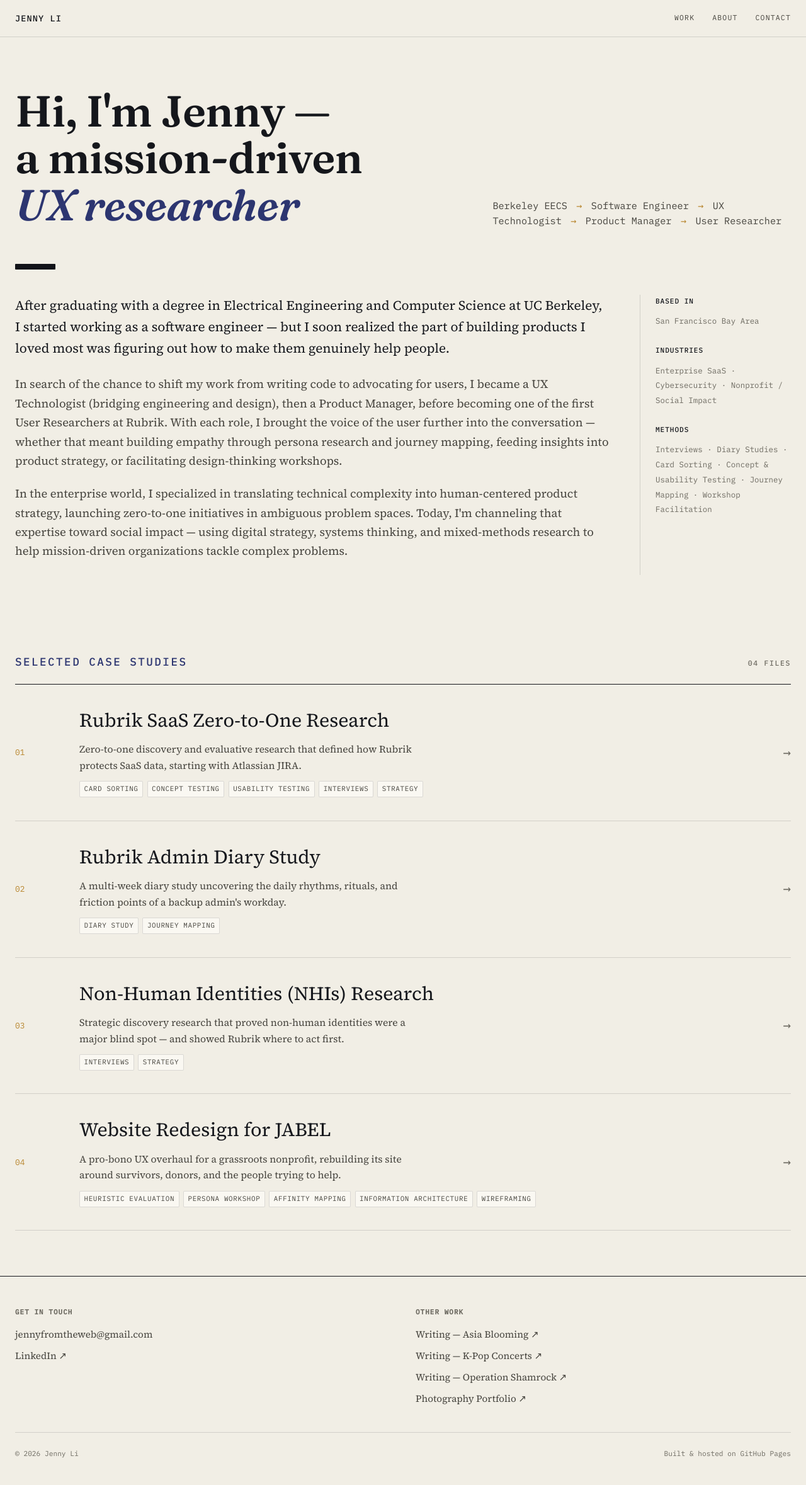
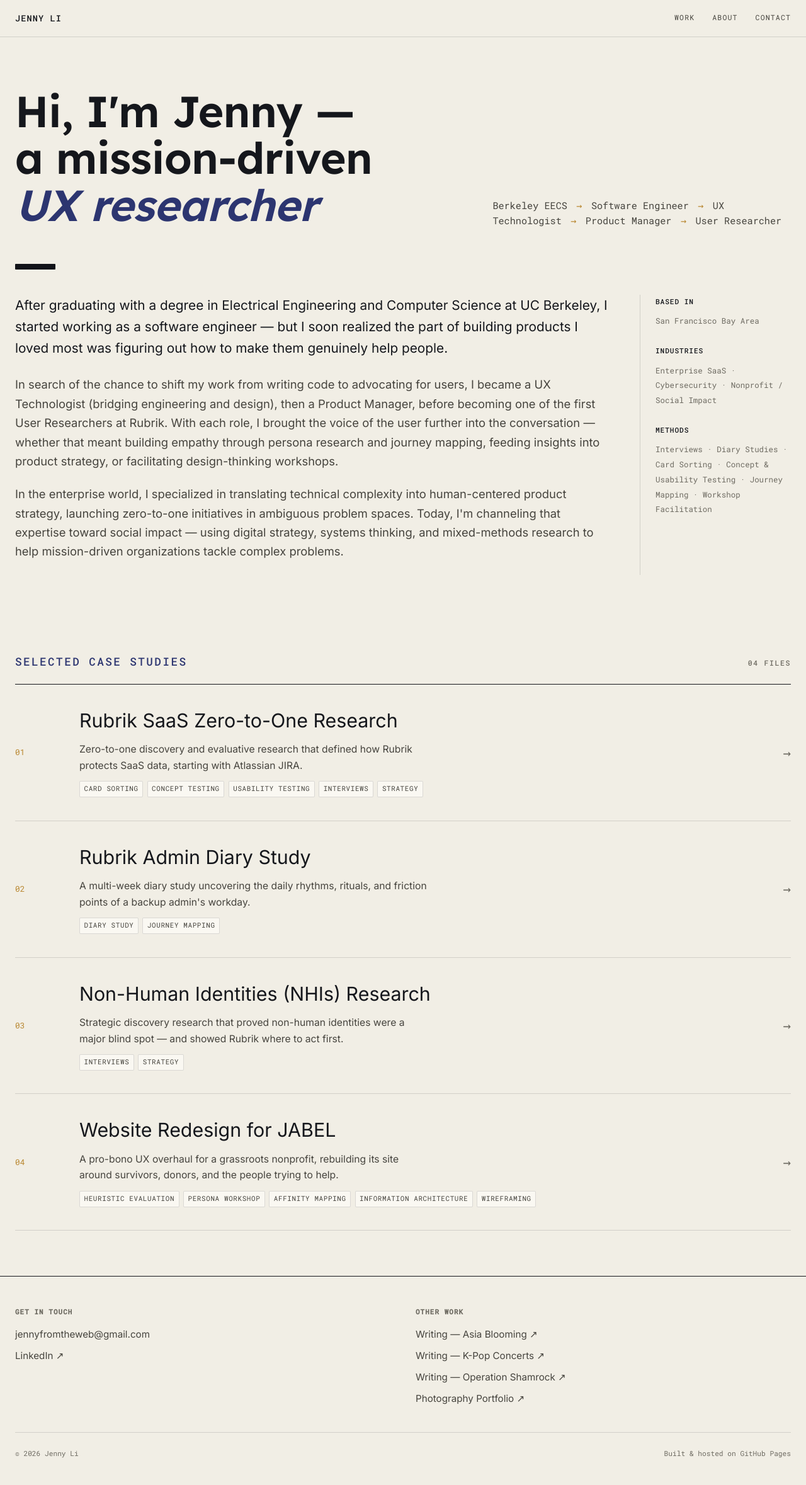
Before and after one commit to jennyfromtheweb/jennyfromtheweb.github.io, a PHP site: page / in a window 1280 px wide. Shown: the whole page at 63% size. Run offline with PHP 8.4, Linux system fonts and the light colour scheme.

Commit message:
font changes

```diff
--- a/assets/css/style.css
+++ b/assets/css/style.css
@@ -20,9 +20,9 @@
   --redaction:    #121319;
 
   /* ---- type ---- */
-  --font-display: 'Fraunces', Georgia, serif;
-  --font-body:    'Source Serif 4', Georgia, serif;
-  --font-mono:    'IBM Plex Mono', 'SFMono-Regular', Consolas, monospace;
+  --font-display: 'Lexend', system-ui, sans-serif;
+  --font-body:    'Inter', system-ui, sans-serif;
+  --font-mono:    'Roboto Mono', 'SFMono-Regular', Consolas, monospace;
 
   /* ---- layout ---- */
   --maxw: 1280px;
--- a/index.html
+++ b/index.html
@@ -7,7 +7,7 @@
 <meta name="description" content="Jenny Li is a mission-driven UX researcher and former software engineer. Selected case studies in enterprise SaaS and nonprofit research.">
 <link rel="preconnect" href="https://fonts.googleapis.com">
 <link rel="preconnect" href="https://fonts.gstatic.com" crossorigin>
-<link href="https://fonts.googleapis.com/css2?family=Fraunces:ital,opsz,wght@0,9..144,300;0,9..144,500;0,9..144,600;0,9..144,700;1,9..144,500;1,9..144,600&family=Source+Serif+4:opsz,wght@8..60,400;8..60,600;8..60,700&family=IBM+Plex+Mono:wght@400;500&display=swap" rel="stylesheet">
+<link href="https://fonts.googleapis.com/css2?family=Lexend:wght@300;400;500;600;700&family=Inter:wght@400;500;600&family=Roboto+Mono:wght@400;500&display=swap" rel="stylesheet">
 <link rel="stylesheet" href="assets/css/style.css">
 </head>
 <body>
--- a/work/jabel-redesign.html
+++ b/work/jabel-redesign.html
@@ -7,7 +7,7 @@
 <meta name="description" content="A pro-bono UX overhaul for a grassroots nonprofit, rebuilding its site around survivors, donors, and the people trying to help.">
 <link rel="preconnect" href="https://fonts.googleapis.com">
 <link rel="preconnect" href="https://fonts.gstatic.com" crossorigin>
-<link href="https://fonts.googleapis.com/css2?family=Fraunces:ital,opsz,wght@0,9..144,300;0,9..144,500;0,9..144,600;0,9..144,700;1,9..144,500;1,9..144,600&family=Source+Serif+4:opsz,wght@8..60,400;8..60,600;8..60,700&family=IBM+Plex+Mono:wght@400;500&display=swap" rel="stylesheet">
+<link href="https://fonts.googleapis.com/css2?family=Lexend:wght@300;400;500;600;700&family=Inter:wght@400;500;600&family=Roboto+Mono:wght@400;500&display=swap" rel="stylesheet">
 <link rel="stylesheet" href="../assets/css/style.css">
 </head>
 <body>
--- a/work/nhi-research.html
+++ b/work/nhi-research.html
@@ -7,7 +7,7 @@
 <meta name="description" content="Strategic discovery research that proved non-human identities were a major blind spot — and showed Rubrik where to act first.">
 <link rel="preconnect" href="https://fonts.googleapis.com">
 <link rel="preconnect" href="https://fonts.gstatic.com" crossorigin>
-<link href="https://fonts.googleapis.com/css2?family=Fraunces:ital,opsz,wght@0,9..144,300;0,9..144,500;0,9..144,600;0,9..144,700;1,9..144,500;1,9..144,600&family=Source+Serif+4:opsz,wght@8..60,400;8..60,600;8..60,700&family=IBM+Plex+Mono:wght@400;500&display=swap" rel="stylesheet">
+<link href="https://fonts.googleapis.com/css2?family=Lexend:wght@300;400;500;600;700&family=Inter:wght@400;500;600&family=Roboto+Mono:wght@400;500&display=swap" rel="stylesheet">
 <link rel="stylesheet" href="../assets/css/style.css">
 </head>
 <body>
--- a/work/rubrik-admin-diary-study.html
+++ b/work/rubrik-admin-diary-study.html
@@ -7,7 +7,7 @@
 <meta name="description" content="A multi-week diary study uncovering the daily rhythms, rituals, and friction points of a backup admin's workday.">
 <link rel="preconnect" href="https://fonts.googleapis.com">
 <link rel="preconnect" href="https://fonts.gstatic.com" crossorigin>
-<link href="https://fonts.googleapis.com/css2?family=Fraunces:ital,opsz,wght@0,9..144,300;0,9..144,500;0,9..144,600;0,9..144,700;1,9..144,500;1,9..144,600&family=Source+Serif+4:opsz,wght@8..60,400;8..60,600;8..60,700&family=IBM+Plex+Mono:wght@400;500&display=swap" rel="stylesheet">
+<link href="https://fonts.googleapis.com/css2?family=Lexend:wght@300;400;500;600;700&family=Inter:wght@400;500;600&family=Roboto+Mono:wght@400;500&display=swap" rel="stylesheet">
 <link rel="stylesheet" href="../assets/css/style.css">
 </head>
 <body>
--- a/work/rubrik-saas-zero-to-one.html
+++ b/work/rubrik-saas-zero-to-one.html
@@ -7,7 +7,7 @@
 <meta name="description" content="Zero-to-one discovery and evaluative research that defined how Rubrik protects SaaS data, starting with Atlassian JIRA.">
 <link rel="preconnect" href="https://fonts.googleapis.com">
 <link rel="preconnect" href="https://fonts.gstatic.com" crossorigin>
-<link href="https://fonts.googleapis.com/css2?family=Fraunces:ital,opsz,wght@0,9..144,300;0,9..144,500;0,9..144,600;0,9..144,700;1,9..144,500;1,9..144,600&family=Source+Serif+4:opsz,wght@8..60,400;8..60,600;8..60,700&family=IBM+Plex+Mono:wght@400;500&display=swap" rel="stylesheet">
+<link href="https://fonts.googleapis.com/css2?family=Lexend:wght@300;400;500;600;700&family=Inter:wght@400;500;600&family=Roboto+Mono:wght@400;500&display=swap" rel="stylesheet">
 <link rel="stylesheet" href="../assets/css/style.css">
 </head>
 <body>
```
